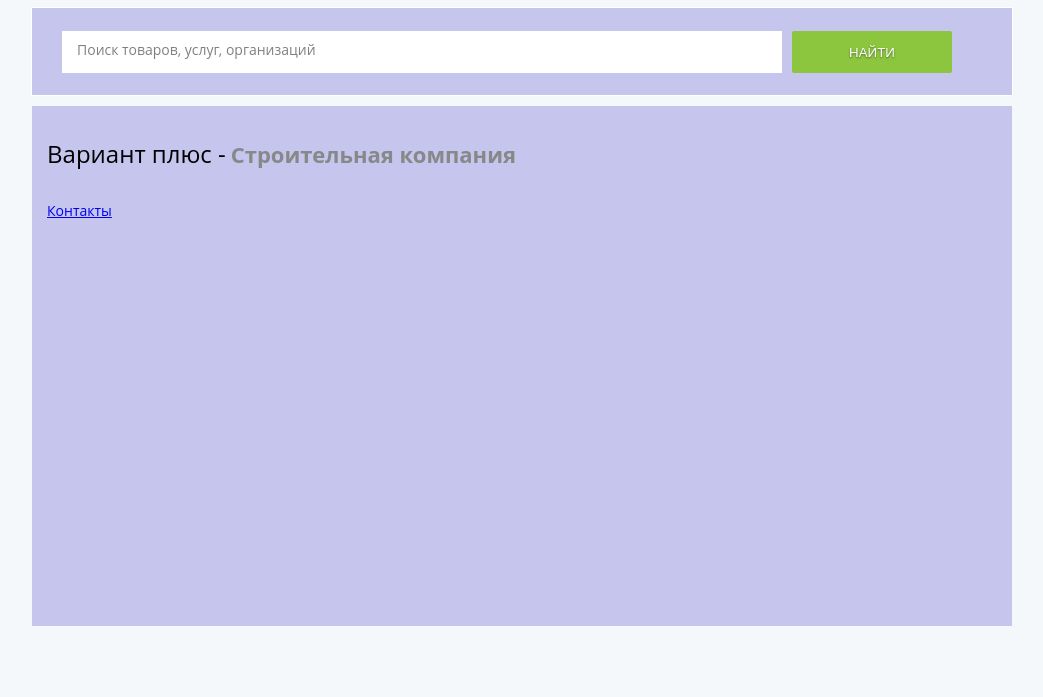
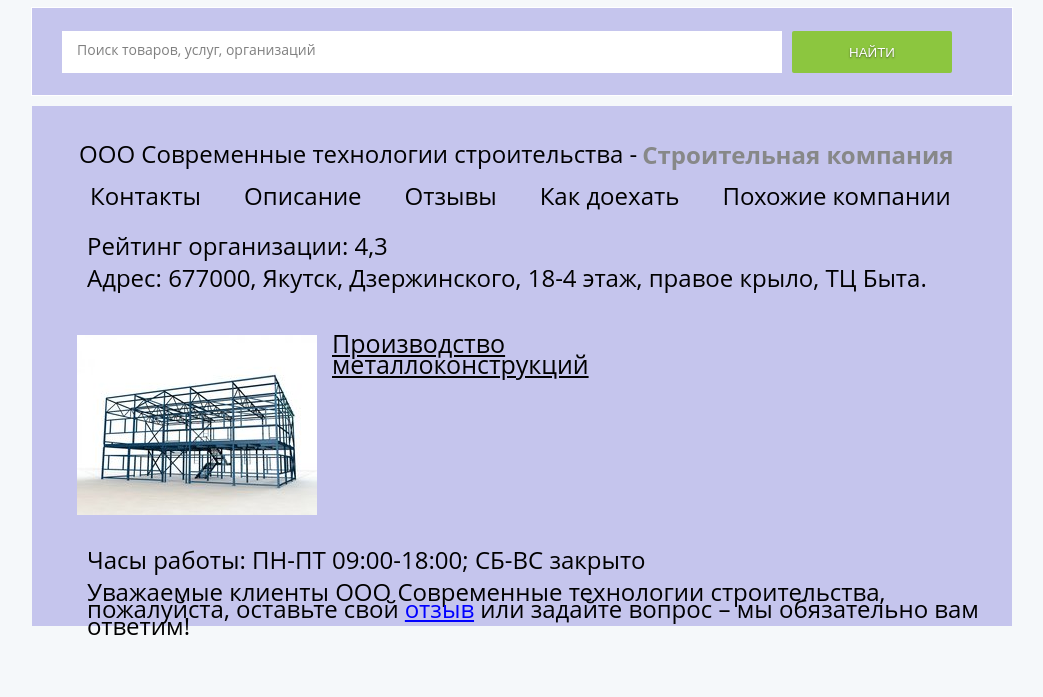
Before and after one commit to begimjan/Asktel-b, a plain HTML site: page index.html in a window 1280 px wide. Shown: the part 103-800 px from the top of the page, without its empty margins (118-1161 px from the left). Drawn offline with Linux system fonts and the light colour scheme.

Commit message:
Add files via upload

```diff
--- a/index.html
+++ b/index.html
@@ -29,19 +29,66 @@
     <div class="also">
         <div class="page">
             <h1 class="h1">
-                Вариант плюс -
+                ООО Современные технологии строительства  -
             </h1>
             <h2 class="h2">
-                   Строительная компания
+                Строительная компания
             </h2>
 
         </div>
         <div class="menu">
-            <div class="contact">
-                <a href="#">
+
+
+            <a href="#">
                     Контакты
                 </a>
+
+
+            <a href="#">
+                    Описание
+                </a>
+
+            <a href="#">
+                    Отзывы
+                </a> <a href="#">
+                    Как доехать
+                </a><a href="#">
+                    Похожие компании
+                </a>
+
+        </div>
+        <div class="active">
+            <div class="re">
+
+                Рейтинг организации: 4,3
+
             </div>
+            <div class="ad">
+                <a href="http://ivacon.ru">
+                    Адрес: 677000, Якутск, Дзержинского, 18-4 этаж, правое крыло, ТЦ Быта.
+                </a>
+            </div>
+            <div class="flexil">
+                <img src="y180.jpeg" class="img" />
+                <div class="on">
+                 <a href="astro38.ru" class="ah">
+                    Производство металлоконструкций
+                    </a>
+                </div>
+            </div>
+            <div class="time">
+
+                   Часы работы: ПН-ПТ 09:00-18:00; СБ-ВC закрыто
+
+            </div>
+            <div class="op">
+
+									Уважаемые клиенты ООО Современные технологии строительства, пожалуйста,
+                                    оставьте свой <a href="#recall">отзыв</a> или задайте вопрос – мы обязательно вам
+                                    ответим!
+
+            </div>
+
         </div>
     </div>
 </body>
--- a/style.css
+++ b/style.css
@@ -93,36 +93,92 @@ body {
 .page {
     height: 50px;
     width: 933px;
-    margin-left: 15px;
+    margin-left: auto;
     box-sizing: border-box;
     display: flex;
 }
-.h1{
+
+.h1 {
     font-size: 24px;
     line-height: 1;
     font-weight: normal;
 }
-.h2{
-    font-size: 22px;
+
+.h2 {
+    font-size: 24px;
     color: #878888;
     margin-top: 20px;
-     margin-left: 5px;
+    margin-left: 5px;
 }
-.menu{
+
+.menu {
     height: 40px;
     width: 933px;
     margin-left: 15px;
     margin-top: 15px;
     display: flex;
-}
-.contact{
     margin-top: 11px;
 }
-.conract a{
-    text-transform: uppercase;
-    position: relative;
-    padding: 10px 10px 10px 35px;
+
+.menu a {
+    color: black;
+    font-size: 24px;
+    padding-left: 43px;
     text-decoration: none;
-    color: aqua;
-    font-size: 15px;
 }
+
+.re {
+    margin-top: 10px;
+    margin-left: 55px;
+    color: black;
+    font-size: 24px;
+}
+
+.ad {
+    margin-left: 55px;
+    margin-top: 15px;
+}
+
+.ad a {
+    font-size: 24px;
+    color: black;
+    text-decoration: none;
+}
+
+.flexil {
+    display: flex;
+    margin-top: 45px;
+
+    height: 200px;
+}
+
+.img {
+    height: 180px;
+    width: 240px;
+    margin-left: 45px;
+}
+.on{
+    width: 197px;
+    height: 270px;
+    margin-left: 15px;
+
+}
+.on a{
+    font-size: 25px;
+    color: black;
+}
+.time{
+    font-size: 24px;
+    margin-top: 16px;
+    color: black;
+    margin-left: 55px;
+}
+.op{
+    margin-left: 55px;
+    margin-top: 15px;
+    color: black;
+    font-size: 24px;
+}
+.op a{
+    color: blue;
+}
```
Also changed, not shown: y180.jpeg (added).
